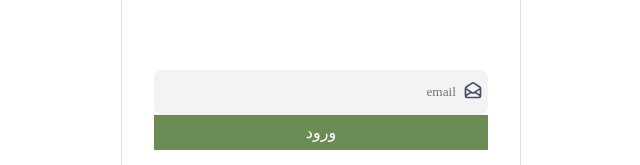
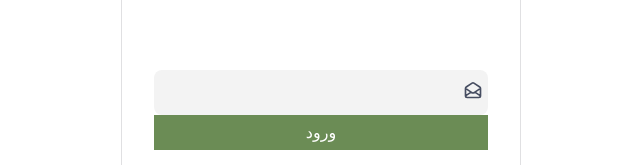
Before and after one commit to hadis-soleymani/cacy, a Next.js app: page /authentication/sign_in in a window 1280 px wide. Shown: the part 329-494 px from the top of the page, without its empty margins (319-959 px from the left). Built offline with nearby package versions, Linux system fonts and the light colour scheme; a web font is replaced by a local one.

Commit message:
add formik

```diff
--- a/src/pages/authentication/sign_in.js
+++ b/src/pages/authentication/sign_in.js
@@ -1,6 +1,6 @@
 import React, { useState } from "react";
 import Link from "next/link";
-
+import { useFormik } from 'formik';
 //styles
 import styles from "../../styles/auth.module.scss";
 import Auth_Layout from "./auth_layout";
@@ -15,7 +15,21 @@ import Button from "../../components/shared/button";
 const Sign_in = () => {
   //popup controller state
   const [open, setOpen] = useState(false);
+  const formik = useFormik({
 
+    initialValues: {
+
+      email: '',
+
+    },
+
+    onSubmit: values => {
+
+      alert(JSON.stringify(values, null, 2));
+
+    },
+
+  });
   //form submit button
   const sign_in = (event) => {
     event.preventDefault();
@@ -34,22 +48,27 @@ const Sign_in = () => {
       />
 
       {/* sign in form */}
-      <form className={styles.form_container}>
+      <form className={styles.form_container} onSubmit={formik.handleSubmit}>
         <h1 className={styles.title}>فروشگاه کاکی</h1>
 
         {/* email input */}
         <div className={styles.icon_inside}>
           <input
             className={styles.input}
-            placeholder="email"
             id="email"
+
             name="email"
+
             type="email"
+
+            onChange={formik.handleChange}
+
+            value={formik.values.email}
           />
           <HiOutlineMailOpen size={20} />
         </div>
 
-        <Button onClick={sign_in} width="100%" height="fit-content">
+        <Button type="submit" width="100%" height="fit-content">
           ورود
         </Button>
         <p>
```
